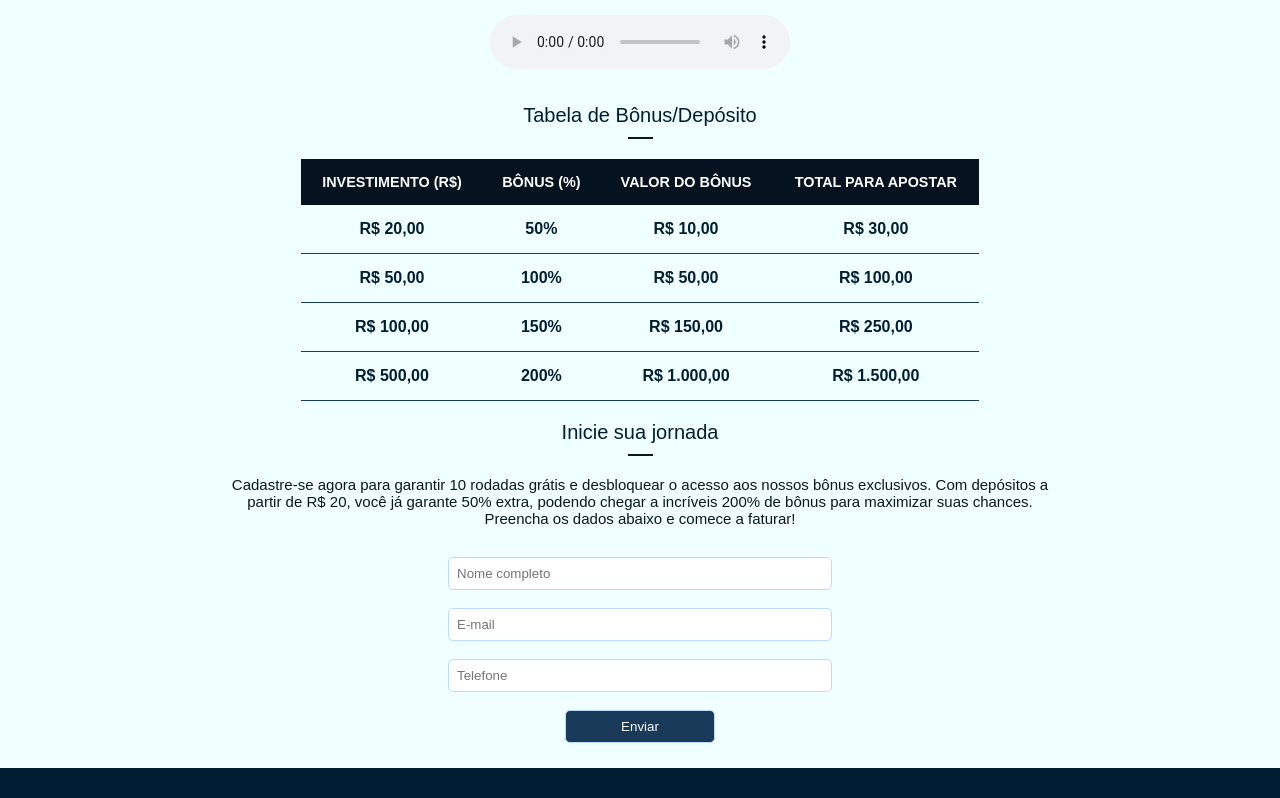
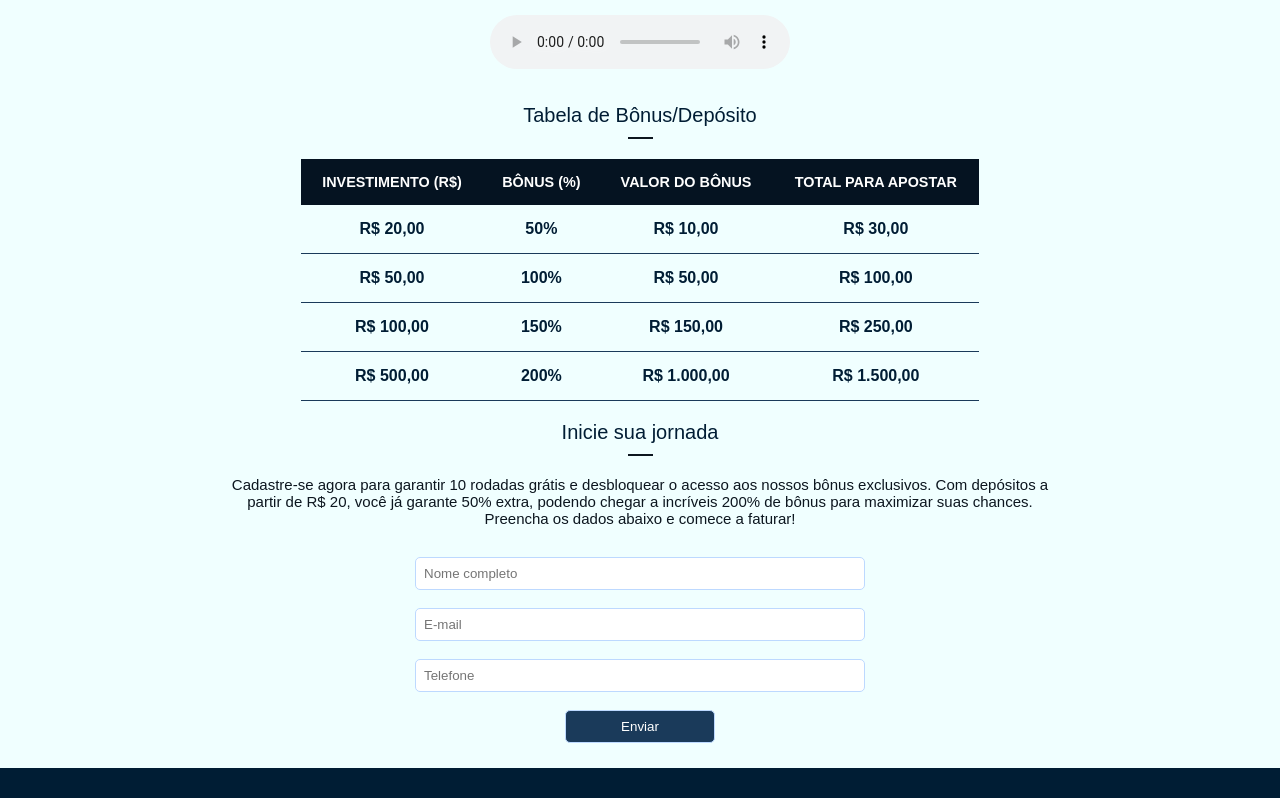
Before and after one commit to guilhermedl12/unibet_project, a plain HTML site: page index.html in a window 1280 px wide. Shown: the part 2258-3056 px from the top of the page. Drawn offline with Linux system fonts and the light colour scheme; a web font is replaced by a local one.

Commit message:
remove_percent

```diff
--- a/style.css
+++ b/style.css
@@ -149,8 +149,7 @@
 
 input {
     padding: 08px;
-    width: 30%;
-    ;
+    width: 450px;
     border: 0.5px solid #bdd9ff;
     border-radius: 05px;
     color: #001d34;
```
